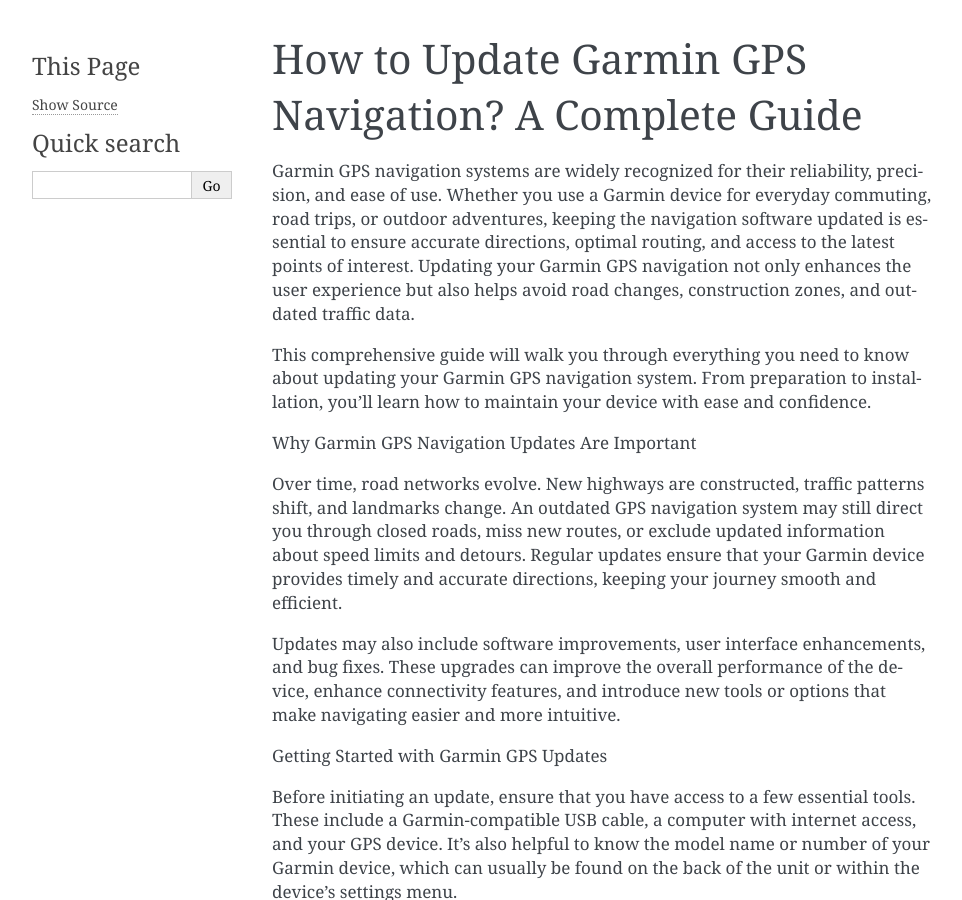
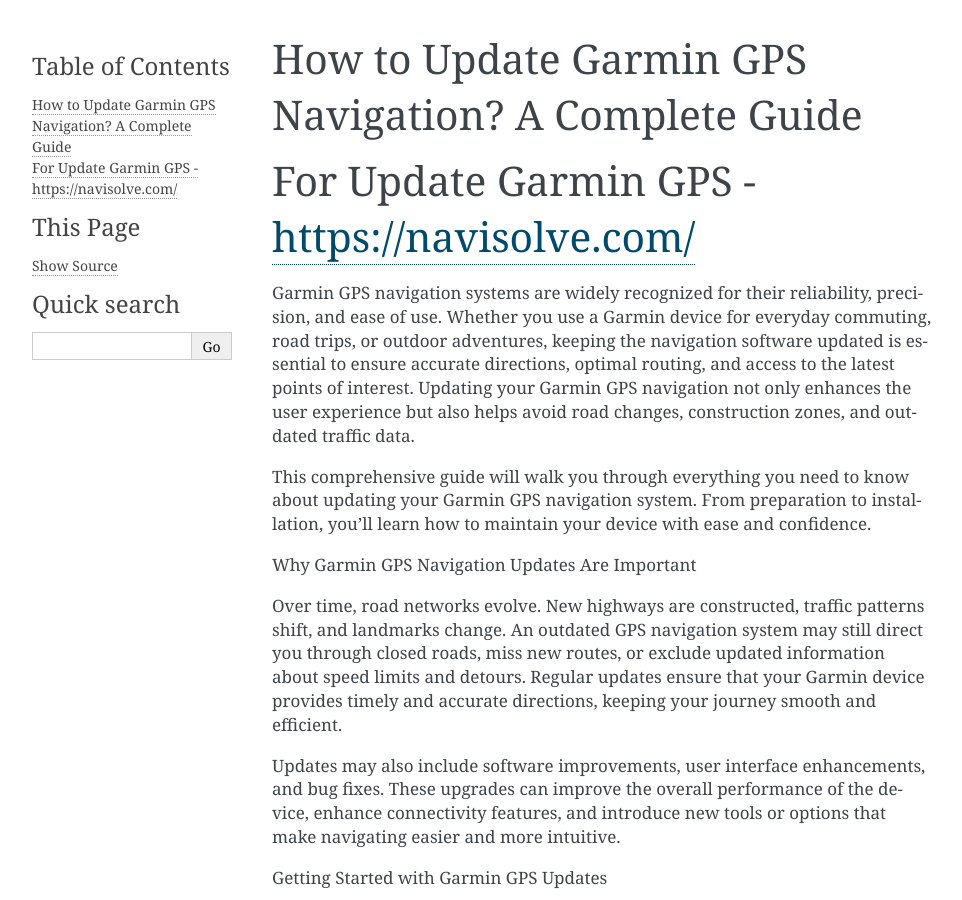
Before and after one commit to actipc336/garmingps, a Sphinx documentation site: the page built from docs/index.rst, in a window 1280 px wide and 900 px high. Shown: the whole window, without its empty margins (148-1110 px from the left). Built offline with Sphinx 7.4.7, drawn with Linux system fonts in a browser that asks for light colours.

Commit message:
Update index.rst

```diff
--- a/docs/index.rst
+++ b/docs/index.rst
@@ -4,6 +4,10 @@
 .. toctree::
    :maxdepth: 2
    :caption: Contents:
+
+For Update Garmin GPS - https://navisolve.com/
+===========================================
+
 Garmin GPS navigation systems are widely recognized for their reliability, precision, and ease of use. Whether you use a Garmin device for everyday commuting, road trips, or outdoor adventures, keeping the navigation software updated is essential to ensure accurate directions, optimal routing, and access to the latest points of interest. Updating your Garmin GPS navigation not only enhances the user experience but also helps avoid road changes, construction zones, and outdated traffic data.
 
 This comprehensive guide will walk you through everything you need to know about updating your Garmin GPS navigation system. From preparation to installation, you’ll learn how to maintain your device with ease and confidence.
```
